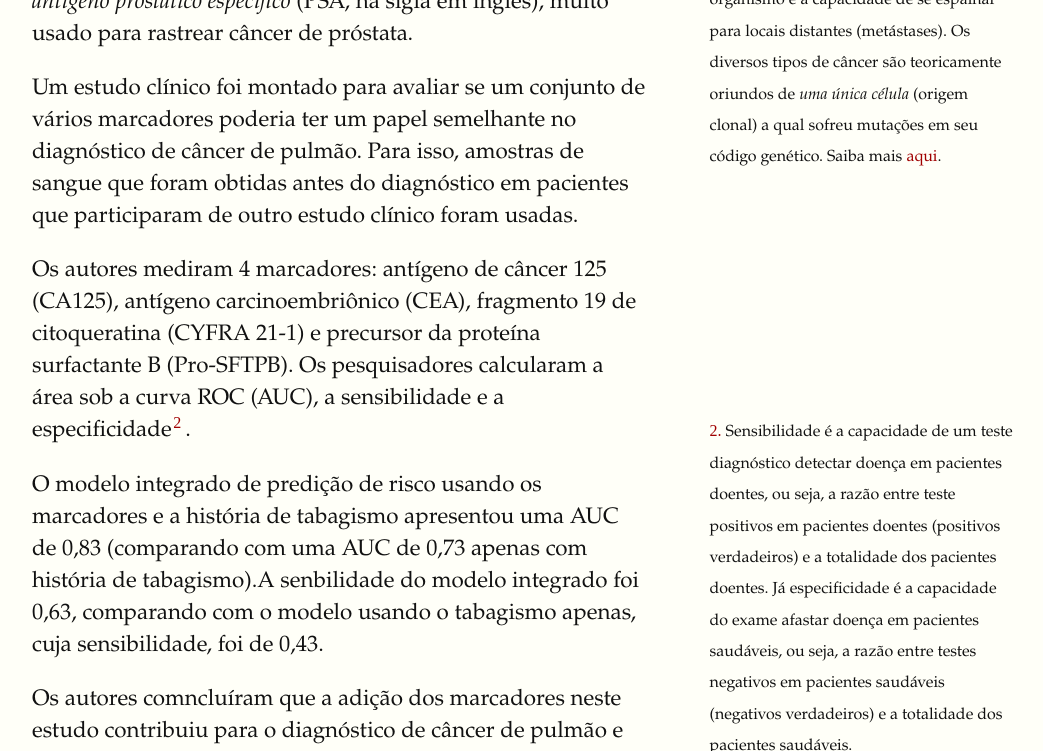
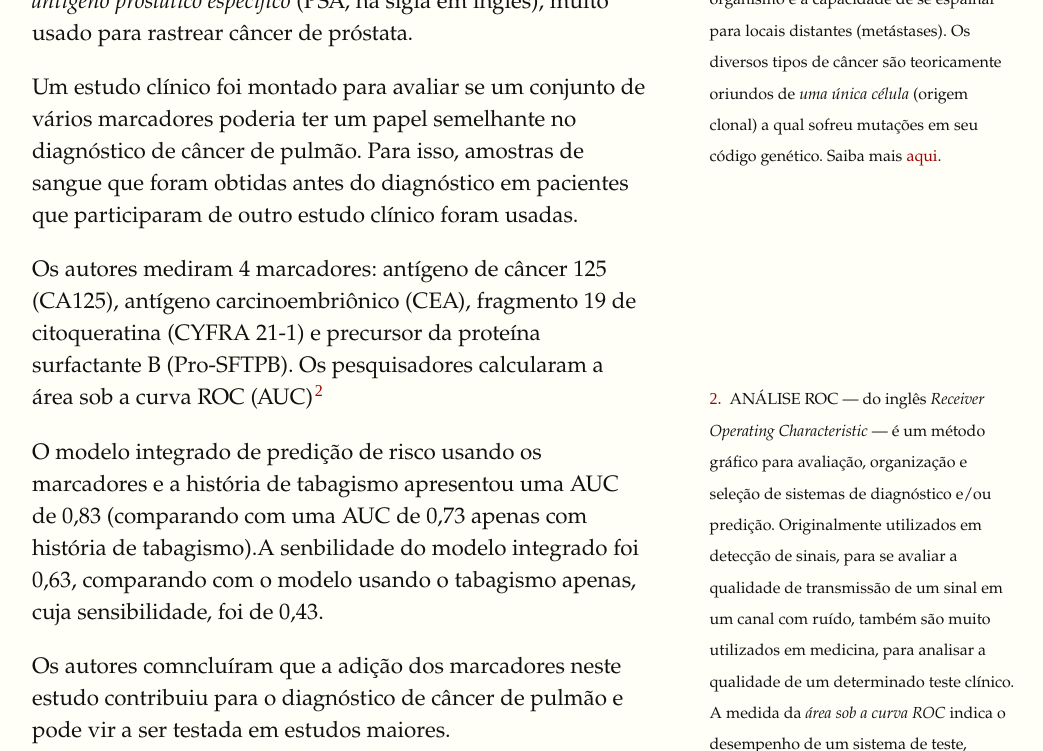
Before and after one commit to fhcflx/pharmakon, a Jekyll site: the page built from _posts/2018-07-12-marcadores-ca-pulmao.markdown, in a window 1280 px wide and 1400 px high, scrolled down 688 px, cut to the strip 0-751 px from the top of the window. Shown: the whole strip, without its empty margins (128-1171 px from the left). Built offline with Jekyll 4.4.1, drawn with Linux system fonts in a browser that asks for light colours; comment, search, counter and statistics services are not loaded; some of the changed text lies outside the part shown.

Commit message:
Curva roc

```diff
--- /dev/null
+++ b/_includes/roc.html
@@ -0,0 +1,4 @@
+<label for="tmo" class="margin-toggle sidenote-number"></label>
+<input type="checkbox" id="tmo" class="margin-toggle"/>
+<span class="sidenote"> ANÁLISE ROC — do inglês _Receiver Operating Characteristic_ — é um método gráfico para avaliação, organização e seleção de sistemas de diagnóstico e/ou predição. Originalmente utilizados em detecção de sinais, para se avaliar a qualidade de transmissão de um sinal em um canal com ruído, também são muito utilizados em medicina, para analisar a qualidade de um determinado teste clínico. A medida da _área sob a curva ROC_ indica o desempenho de um sistema de teste, correspondendo 1,0 a 100% de correlação entre o teste e a realidade.
+<\span>
--- a/_includes/sensibilidade.html
+++ b/_includes/sensibilidade.html
@@ -1,4 +1,4 @@
-<label for="semsibilidade" class="margin-toggle sidenote-number"></label>
+<label for="sensibilidade" class="margin-toggle sidenote-number"></label>
 <input type="checkbox" id="sensibilidade" class="margin-toggle"/>
 <span class="sidenote">Sensibilidade é a capacidade de um teste diagnóstico detectar
   doença em pacientes doentes, ou seja, a razão entre teste positivos em pacientes
--- a/_posts/2018-07-12-marcadores-ca-pulmao.markdown
+++ b/_posts/2018-07-12-marcadores-ca-pulmao.markdown
@@ -14,7 +14,7 @@ O câncer{% include cancer.html %} de pulmão é um dos mais importantes pela su
 
 Um estudo clínico foi montado para avaliar se um conjunto de vários marcadores poderia ter um papel semelhante no diagnóstico de câncer de pulmão. Para isso, amostras de sangue que foram obtidas antes do diagnóstico em pacientes que participaram de outro estudo clínico foram usadas.
 
-Os autores mediram 4 marcadores: antígeno de câncer 125 (CA125), antígeno carcinoembriônico (CEA), fragmento 19 de citoqueratina (CYFRA 21-1) e precursor da proteína surfactante B (Pro-SFTPB). Os pesquisadores calcularam a área sob a curva ROC (AUC), a sensibilidade e a especificidade{% include sensibilidade.html %}.
+Os autores mediram 4 marcadores: antígeno de câncer 125 (CA125), antígeno carcinoembriônico (CEA), fragmento 19 de citoqueratina (CYFRA 21-1) e precursor da proteína surfactante B (Pro-SFTPB). Os pesquisadores calcularam a área sob a curva ROC (AUC){% include roc.html %}, a sensibilidade e a especificidade{% include sensibilidade.html %}.
 
 O modelo integrado de predição de risco usando os marcadores e a história de tabagismo apresentou uma AUC de 0,83 (comparando com uma AUC de 0,73 apenas com história de tabagismo).A senbilidade do modelo integrado foi 0,63, comparando com o modelo usando o tabagismo apenas, cuja sensibilidade, foi de 0,43.
 
```
